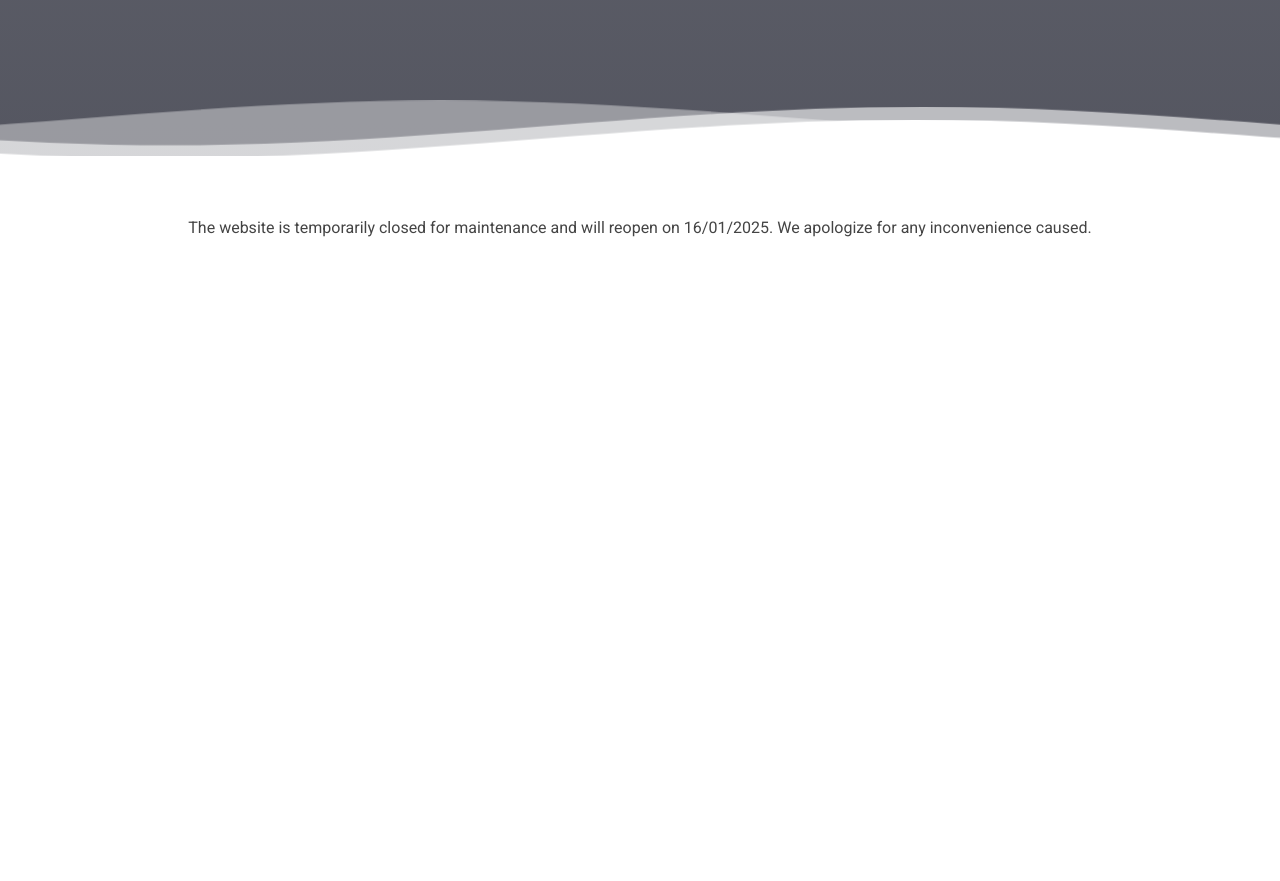
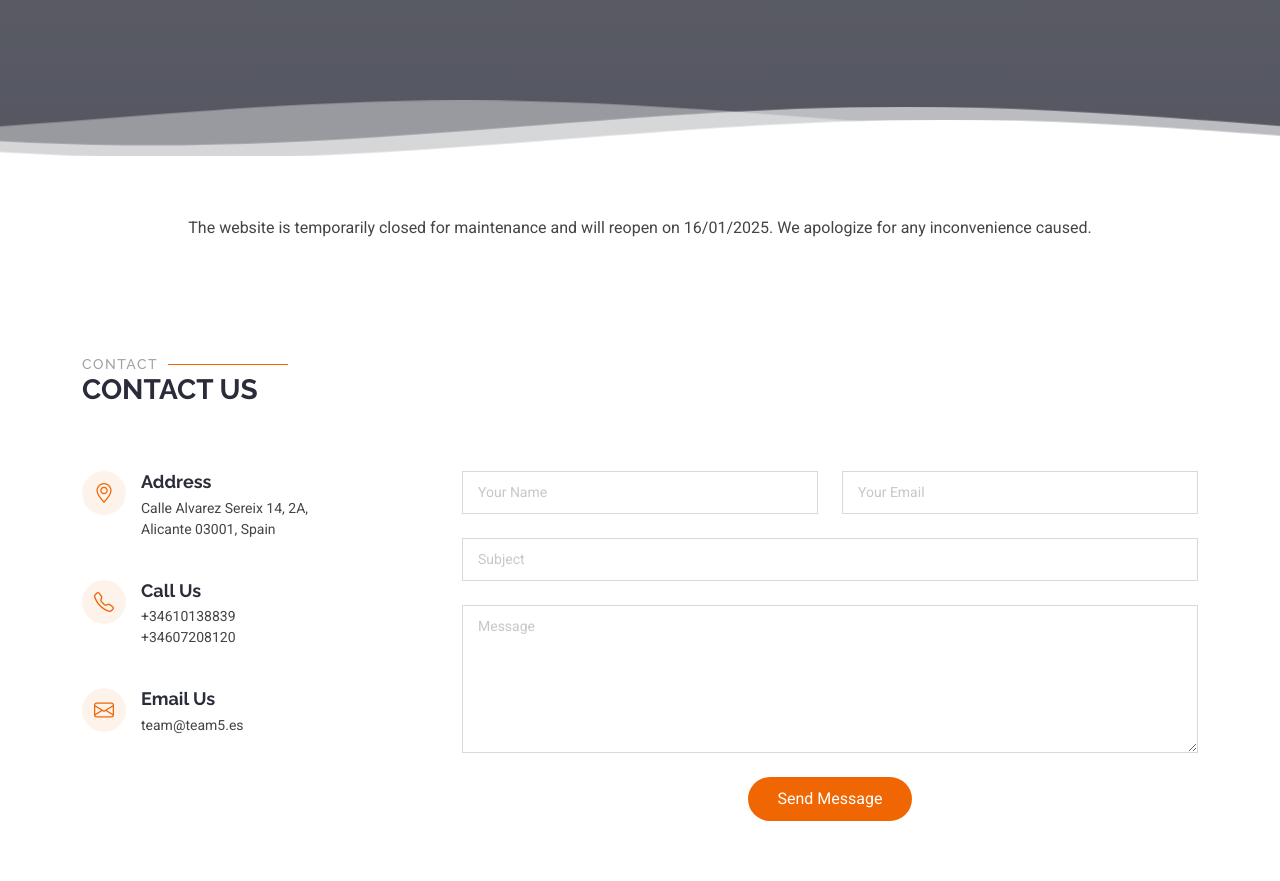
Before and after one commit to Mykola-CI/team5, a plain HTML site: page index.html in a window 1280 px wide. Shown: the part 504-1385 px from the top of the page. Before the commit the page ends 804 px from the top, so only its background shows below. Drawn offline with Linux system fonts and the light colour scheme.

Commit message:
Add contact section with email contact form powered by Web3Forms

```diff
--- a/index.html
+++ b/index.html
@@ -59,7 +59,7 @@
           <li><a href="">Services</a></li>
           <li><a href="">Portfolio</a></li>
           <li><a href="">Team</a></li>
-          <li><a href="">Contact</a></li>
+          <li><a href="#contact">Contact</a></li>
         </ul>
         <i class="mobile-nav-toggle d-xl-none bi bi-list"></i>
       </nav>
@@ -129,6 +129,89 @@
     <!-- About Section -->
     <section id="announcement" class="text-center">The website is temporarily closed for maintenance and will
       reopen on 16/01/2025. We apologize for any inconvenience caused.</section>
+
+    <!-- Contact Section -->
+    <section id="contact" class="contact section">
+
+      <!-- Section Title -->
+      <div class="container section-title" data-aos="fade-up">
+        <h2>Contact</h2>
+        <p>Contact Us</p>
+      </div><!-- End Section Title -->
+
+      <div class="container" data-aos="fade" data-aos-delay="100">
+
+        <div class="row gy-4">
+
+          <div class="col-lg-4">
+            <div class="info-item d-flex" data-aos="fade-up" data-aos-delay="200">
+              <i class="bi bi-geo-alt flex-shrink-0"></i>
+              <div>
+                <h3>Address</h3>
+                <p>Calle Alvarez Sereix 14, 2A, <br>Alicante 03001, Spain</p>
+              </div>
+            </div><!-- End Info Item -->
+
+            <div class="info-item d-flex" data-aos="fade-up" data-aos-delay="300">
+              <i class="bi bi-telephone flex-shrink-0"></i>
+              <div>
+                <h3>Call Us</h3>
+                <p>+34610138839 <br>+34607208120</p>
+              </div>
+            </div><!-- End Info Item -->
+
+            <div class="info-item d-flex" data-aos="fade-up" data-aos-delay="400">
+              <i class="bi bi-envelope flex-shrink-0"></i>
+              <div>
+                <h3>Email Us</h3>
+                <p>team@team5.es</p>
+              </div>
+            </div><!-- End Info Item -->
+
+          </div>
+
+          <div class="col-lg-8">
+            <form action="https://api.web3forms.com/submit" method="post" class="php-email-form" data-aos="fade-up"
+              data-aos-delay="200">
+              <!-- Replace with your Access Key -->
+              <input type="hidden" name="access_key" value="1ed77c65-d792-4983-a515-5425130c0019">
+
+              <input type="hidden" name="from_name" value="team5.es">
+
+              <div class="row gy-4">
+
+                <div class="col-md-6">
+                  <input type="text" name="name" class="form-control" placeholder="Your Name" required="">
+                </div>
+
+                <div class="col-md-6 ">
+                  <input type="email" class="form-control" name="email" placeholder="Your Email" required="">
+                </div>
+
+                <div class="col-md-12">
+                  <input type="text" class="form-control" name="subject" placeholder="Subject" required="">
+                </div>
+
+                <div class="col-md-12">
+                  <textarea class="form-control" name="message" rows="6" placeholder="Message" required=""></textarea>
+                </div>
+
+                <!-- Honeypot Spam Protection -->
+                <input type="checkbox" name="botcheck" class="hidden" style="display: none;">
+
+                <div class="col-md-12 text-center">
+                  <button type="submit">Send Message</button>
+                </div>
+
+              </div>
+            </form>
+          </div><!-- End Contact Form -->
+
+        </div>
+
+      </div>
+
+    </section><!-- /Contact Section -->
   </main>
   <!-- Scroll Top -->
   <a href="#" id="scroll-top" class="scroll-top d-flex align-items-center justify-content-center"><i
@@ -139,7 +222,7 @@
 
   <!-- Vendor JS Files -->
   <script src="assets/vendor/bootstrap/js/bootstrap.bundle.min.js"></script>
-  <script src="assets/vendor/php-email-form/validate.js"></script>
+  <!-- <script src="assets/vendor/php-email-form/validate.js"></script> -->
   <script src="assets/vendor/aos/aos.js"></script>
   <script src="assets/vendor/glightbox/js/glightbox.min.js"></script>
   <script src="assets/vendor/imagesloaded/imagesloaded.pkgd.min.js"></script>
```
